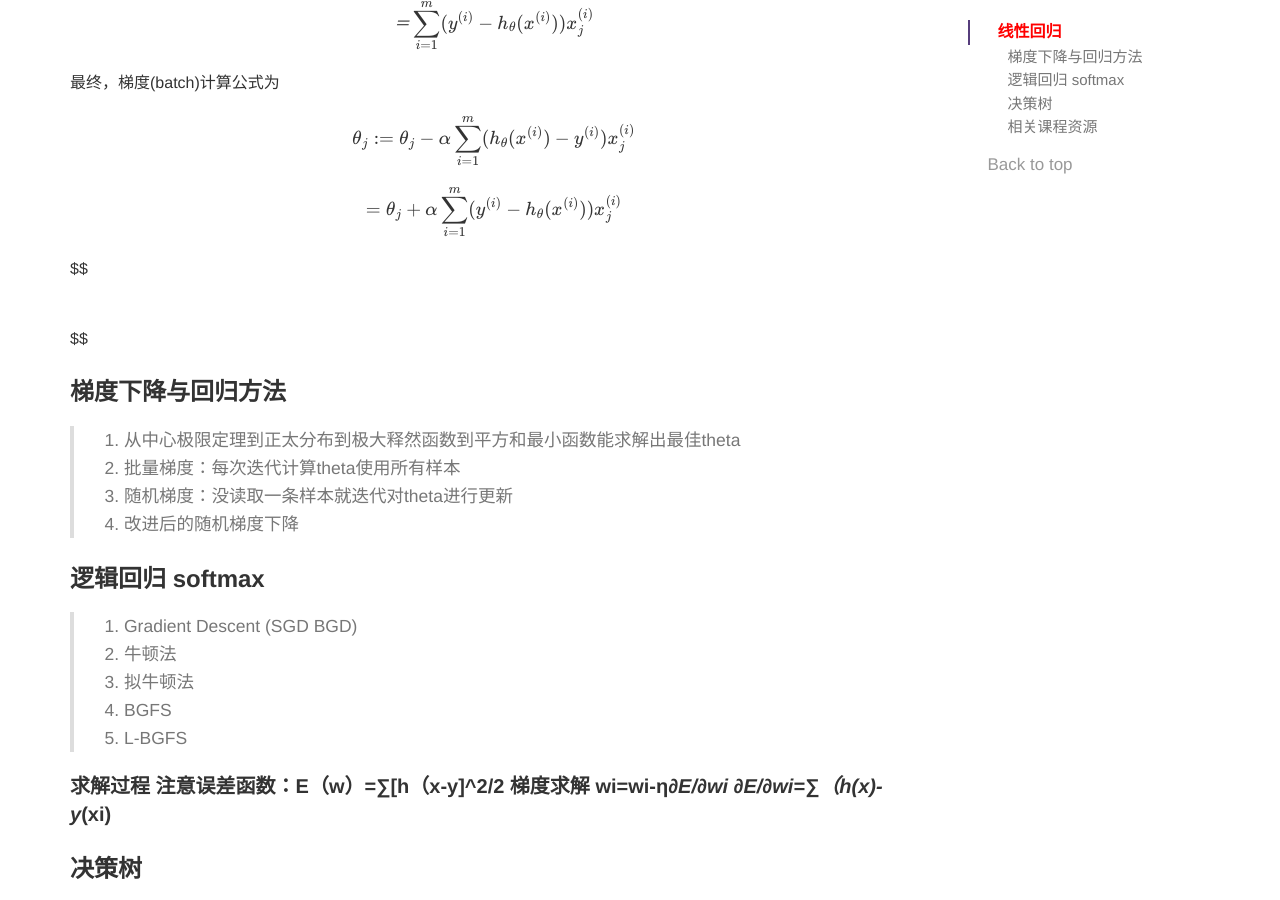
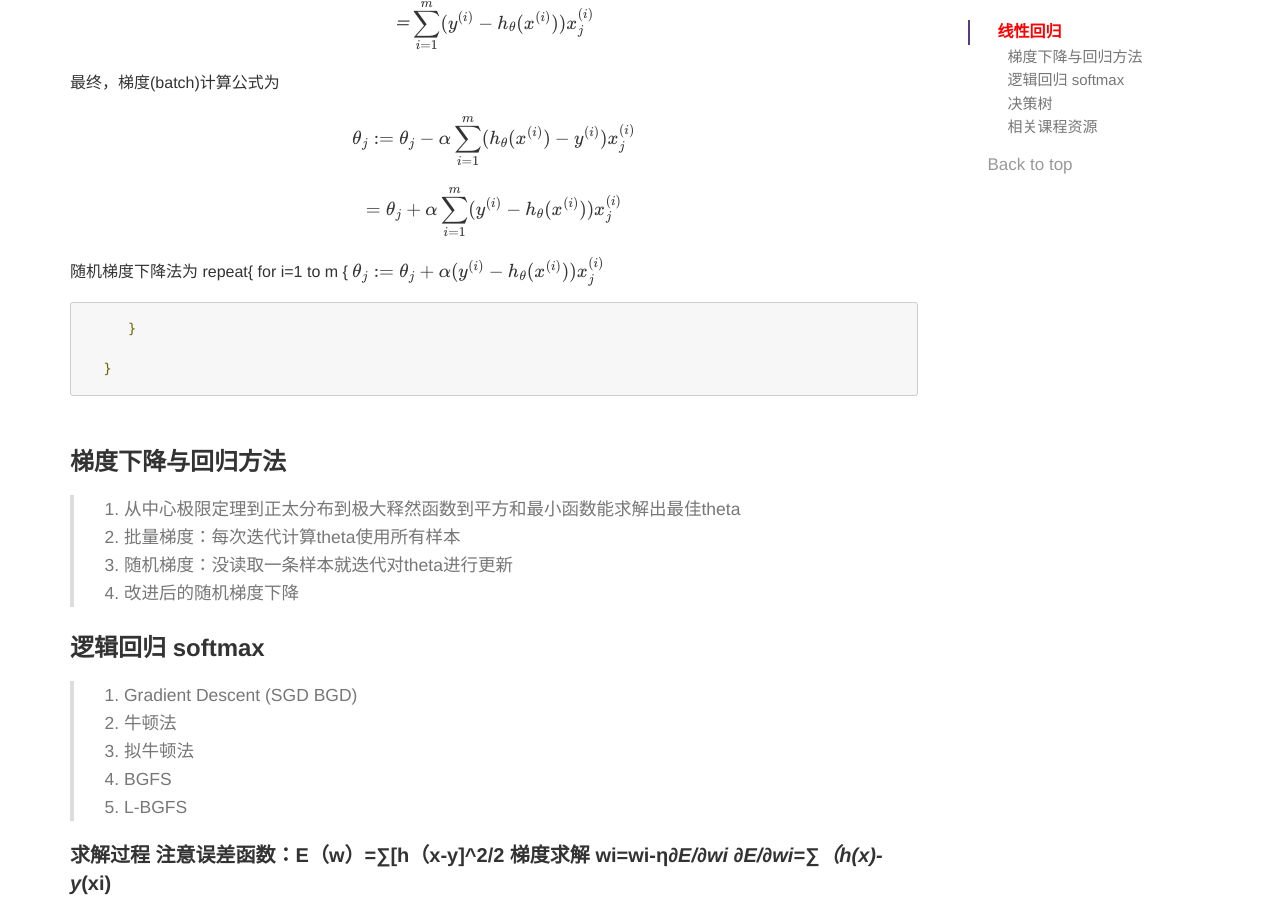
Before and after one commit to luyee/2pc.github.io, a Jekyll site: the page built from _posts/datascience/2015-06-13-ML.md, in a window 1280 px wide and 900 px high, scrolled down 1373 px. Built offline with Jekyll 4.4.1, drawn with Linux system fonts in a browser that asks for light colours; formulas are drawn with MathJax 3; comment, search, counter and statistics services are not loaded.

Commit message:
Update 2015-06-13-ML.md

```diff
--- a/_posts/datascience/2015-06-13-ML.md
+++ b/_posts/datascience/2015-06-13-ML.md
@@ -98,9 +98,17 @@ $$
 = \theta_j + \alpha \sum_{i=1}^m (y^{(i)}-h_\theta(x^{(i)})) x_j^{(i)}
 $$
 
+随机梯度下降法为
+repeat{
+      for i=1 to m {
+$$
+\theta_j := \theta_j + \alpha (y^{(i)}-h_\theta(x^{(i)})) x_j^{(i)}
 $$
 
-$$
+         }
+
+      }
+
 $$
 
 $$
```
